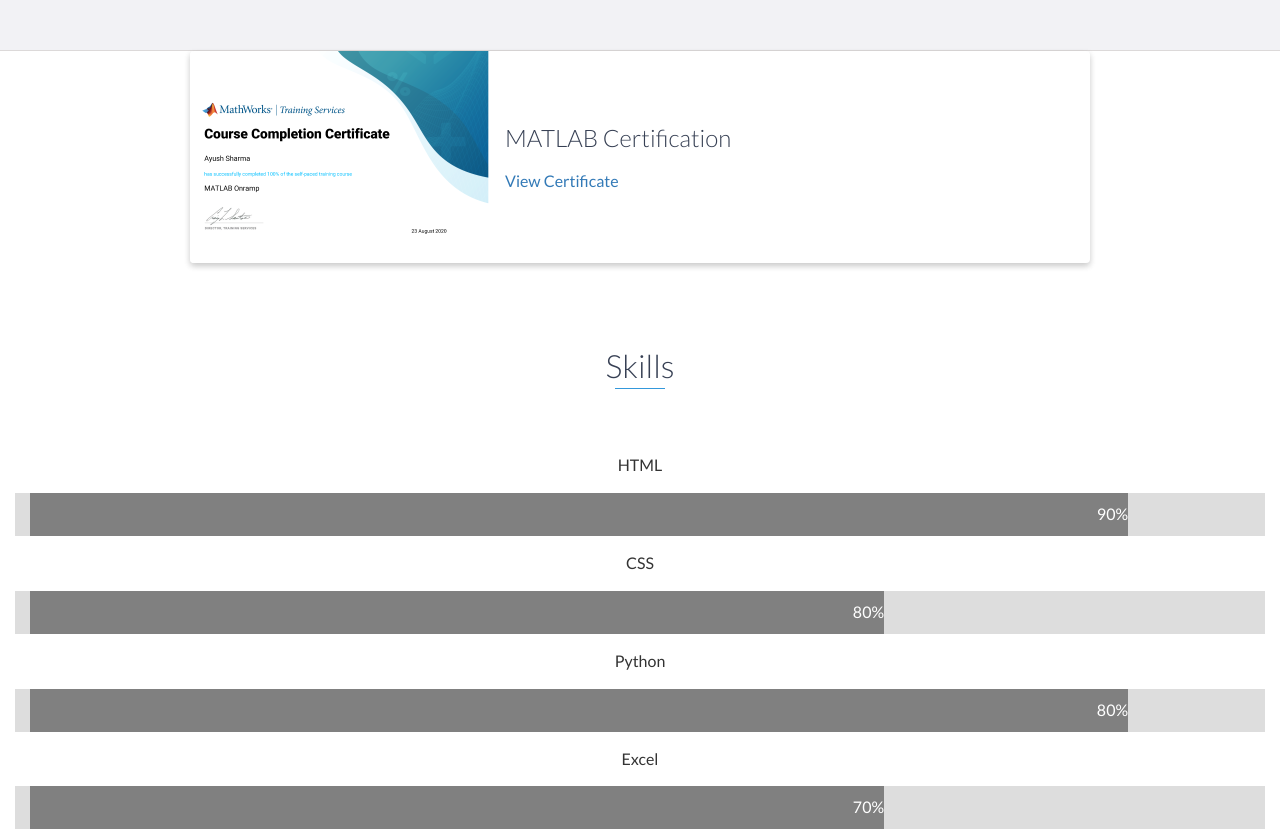
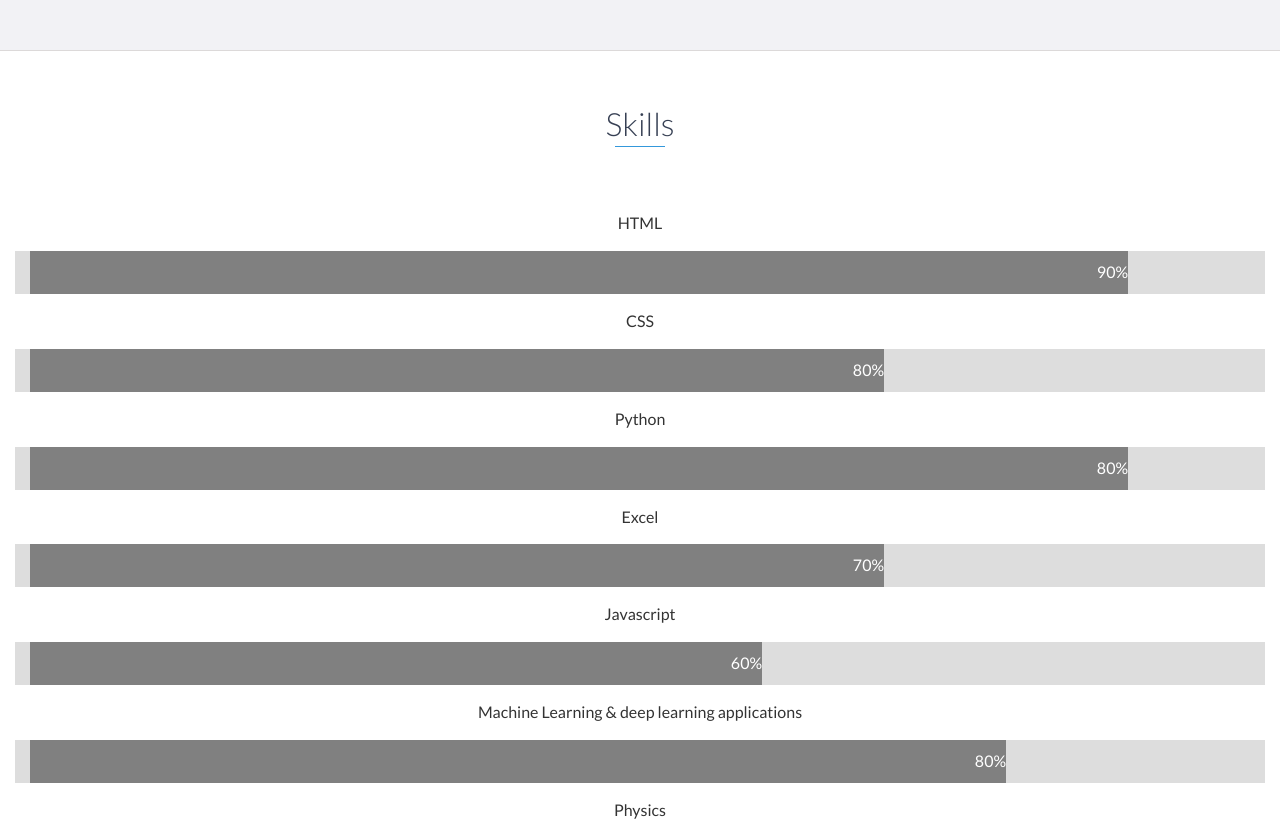
Before and after one commit to AyushSharma173/My_Portfolio, a website: page index.html in a window 1280 px wide. Shown: the part 4159-4993 px from the top of the page. Drawn offline with nearby package versions, Linux system fonts and the light colour scheme.

Commit message:
Update index.html

```diff
--- a/index.html
+++ b/index.html
@@ -258,20 +258,6 @@ I am an incoming freshman for Engineering Physics at the Grainger College of Eng
         </div>
     </div>
     <!-- End #projects -->
-                <div class="project shadow-large">
-                    <div class="project-image">
-                        <img src="images/matlab.png" />
-                    </div>
-                    <!-- End .project-image -->
-                    <div class="project-info">
-                        <h3>MATLAB Certification</h3>
-                        <p>
-                        </p>
-                        <a href="https://matlabacademy.mathworks.com/progress/share/certificate.html?id=ea55e29a-735b-4e28-933a-1f13cdeee6bb">View Certificate</a>
-                    </div>
-                    <!-- End .project-info -->
-                </div>
-                <!-- End .project -->
 
     <div id="skills">
         <h2 class="heading">Skills</h2>
```
